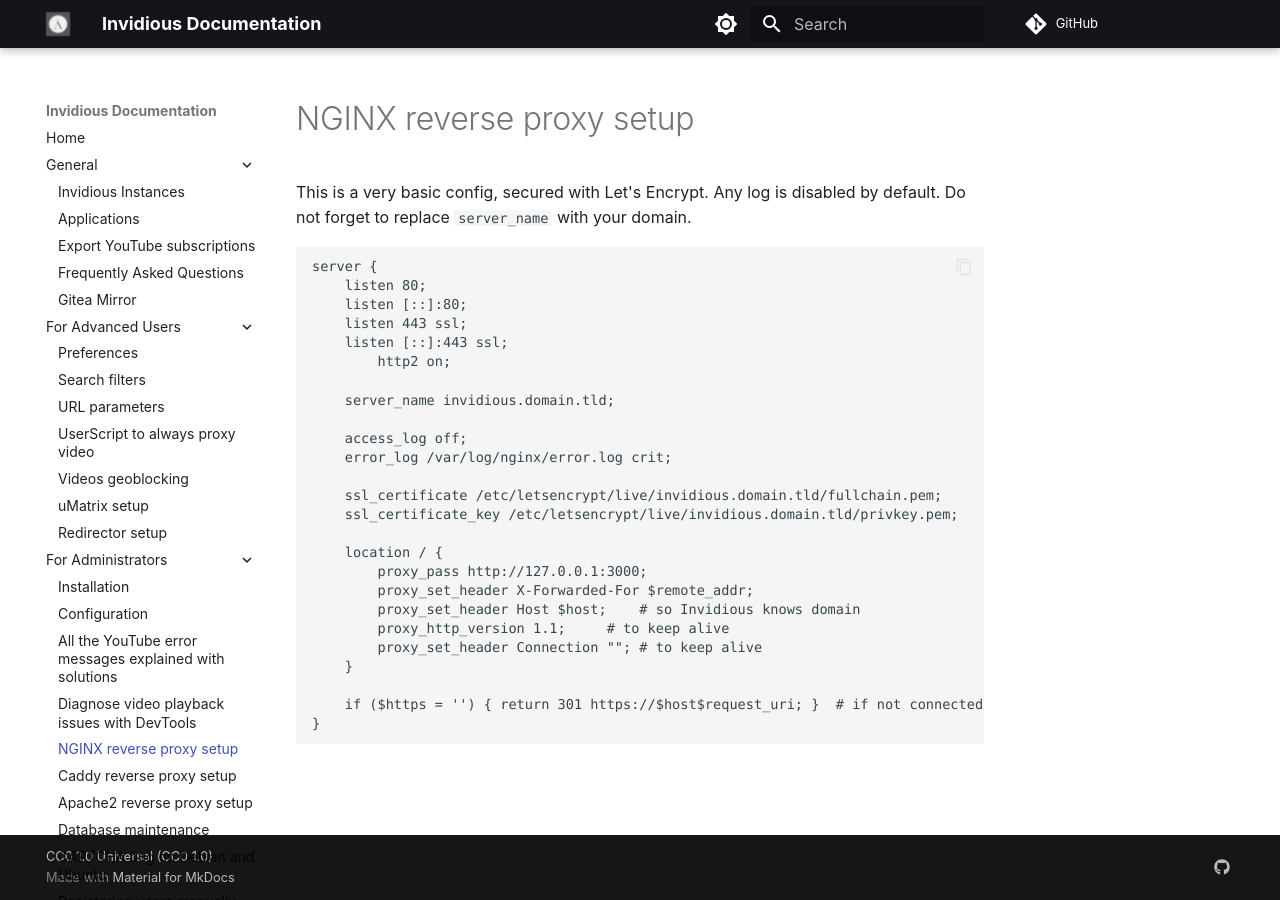
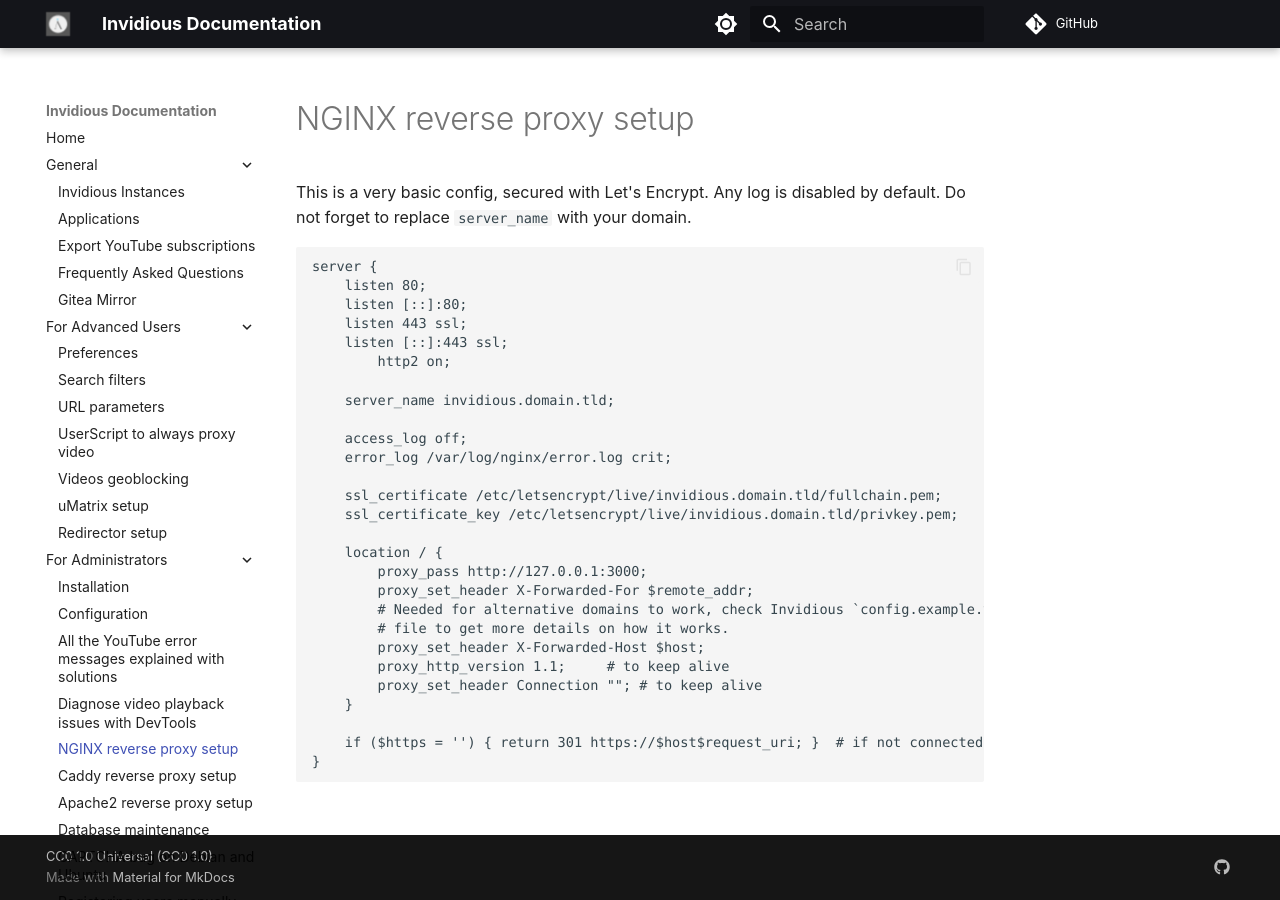
Before and after one commit to iv-org/documentation, an MkDocs documentation site: the page built from docs/nginx.md, in a window 1280 px wide. Built offline with MkDocs 1.6.1 and Material for MkDocs 9.7.7, drawn with Linux system fonts in a browser that asks for light colours; comment, search, counter and statistics services are not loaded.

Commit message:
Add X-Forwarded-Host header for NGINX reverse proxy

```diff
--- a/docs/nginx.md
+++ b/docs/nginx.md
@@ -21,7 +21,9 @@
 	location / {
 		proxy_pass http://127.0.0.1:3000;
 		proxy_set_header X-Forwarded-For $remote_addr;
-		proxy_set_header Host $host;	# so Invidious knows domain
+        # Needed for alternative domains to work, check Invidious `config.example.yml`
+        # file to get more details on how it works.
+        proxy_set_header X-Forwarded-Host $host;
 		proxy_http_version 1.1;		# to keep alive
 		proxy_set_header Connection "";	# to keep alive
 	}
```
